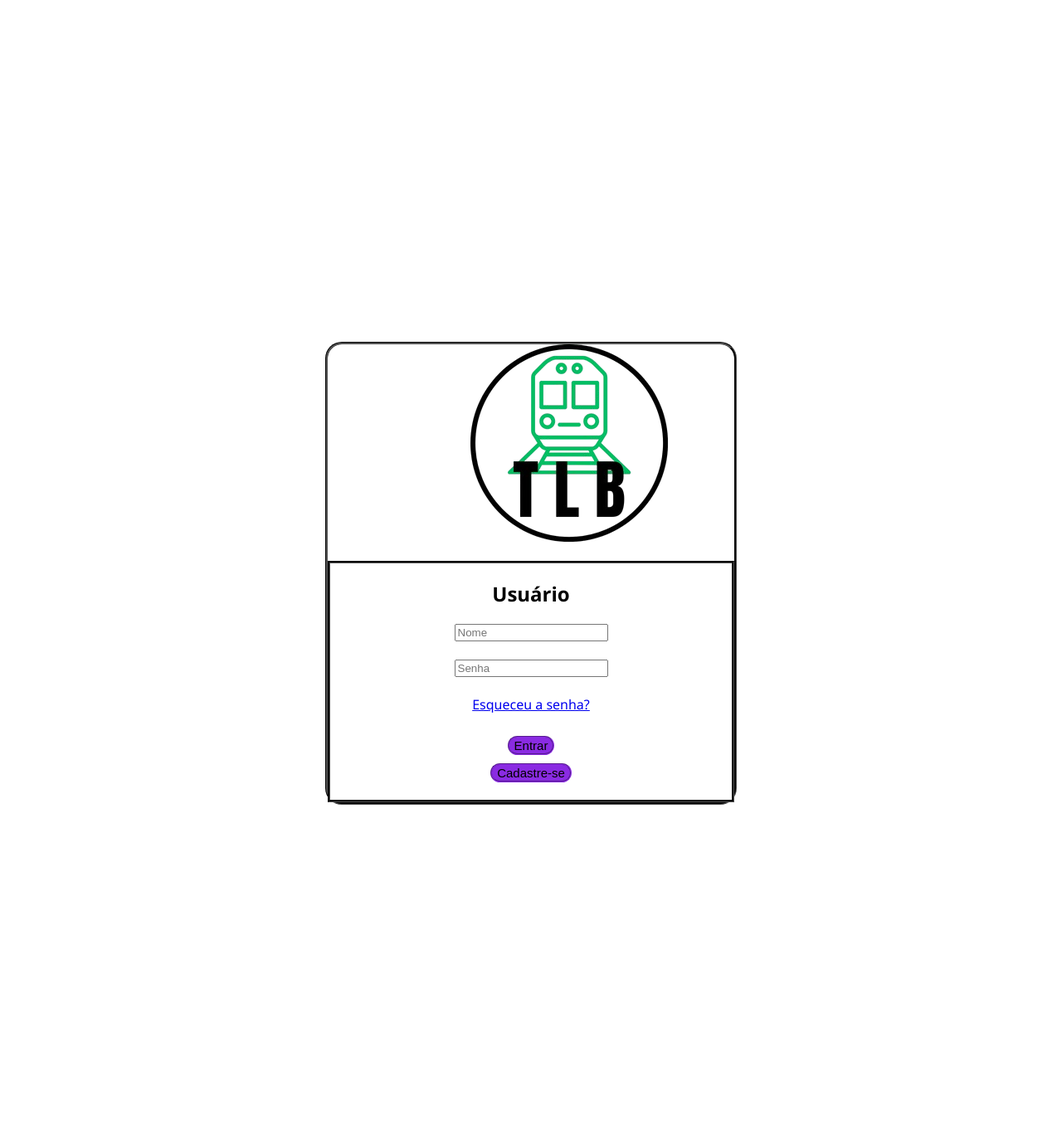
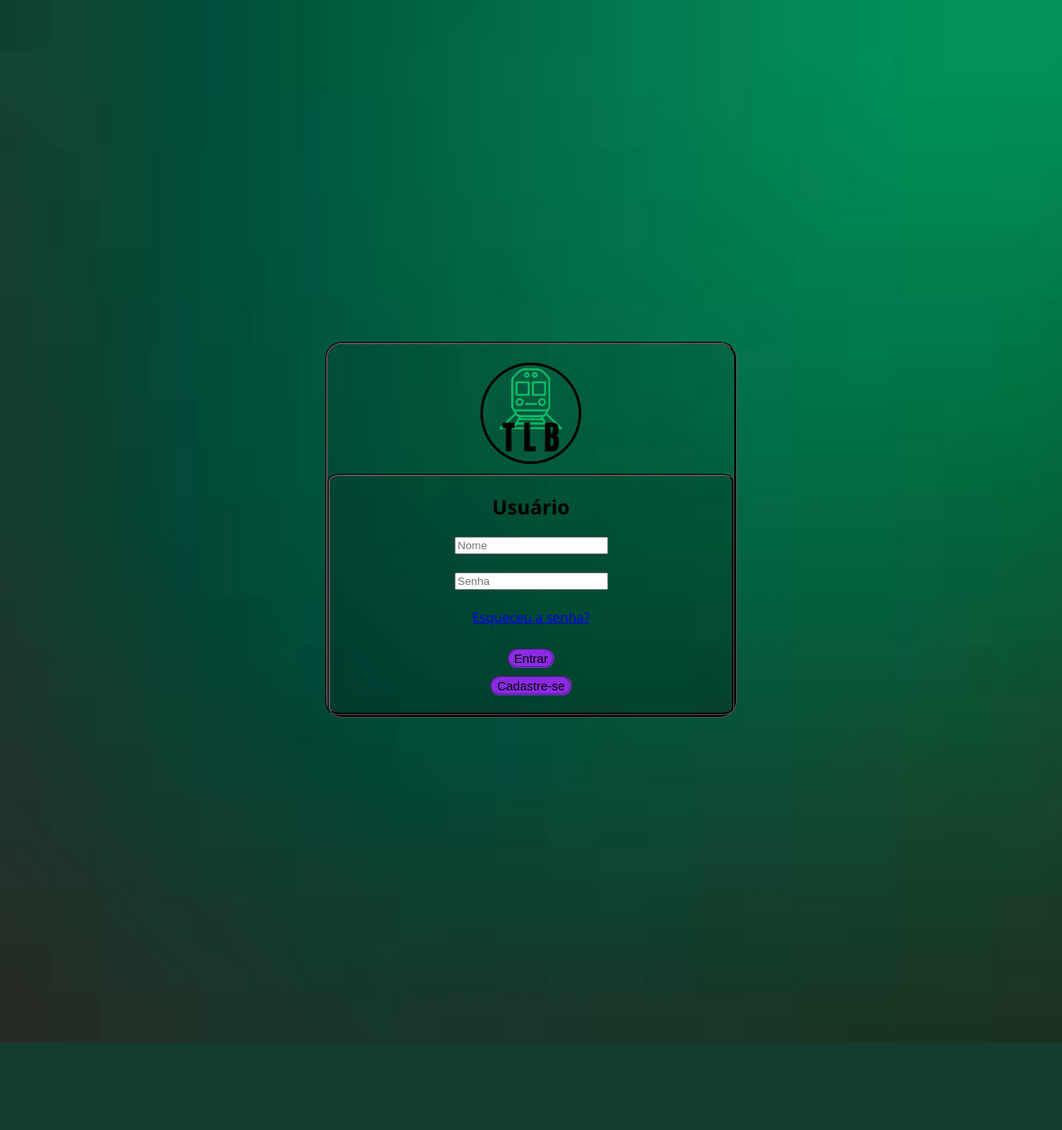
Before and after one commit to ArthurVoit/AplicativoTLB, a PHP site: page /tela-login/Login.html in a window 1280 px wide. Shown: the whole page at 83% size. After the commit the page ends 1257 px from the top, so only its background shows below. Run offline with PHP 8.4, Linux system fonts and the light colour scheme.

Commit message:
add - Tela login dahora

```diff
--- a/tela-login/Login.html
+++ b/tela-login/Login.html
@@ -8,7 +8,8 @@
     <title>telaLogin</title>
 </head>
 <body>
-    <div id="login">
+    <div id="login" align="center">
+        <br>
         <img id="ImgLogin" src="imagens/TLB_-_SA_Tecnico-removebg-preview (2).png" alt="">
         <div class="usuariosenha">
             <h2>Usuário</h2>
@@ -18,7 +19,7 @@
                 <br>
                 <br>
                 <label for="senha"></label>
-                <input type="text" placeholder="Senha" id="senha" name="senha" required>
+                <input type="password" placeholder="Senha" id="senha" name="senha" required>
                 <br>
                 <br>
                 <a href="esqueceu.html">Esqueceu a senha?</a>
--- a/tela-login/styleLogin.css
+++ b/tela-login/styleLogin.css
@@ -2,6 +2,9 @@
 body {
     padding: 30%;
     font-family: 'Segoe UI', Tahoma, Geneva, Verdana, sans-serif;
+    background-image: url(imagens/transferir.png);
+    background-repeat: no-repeat;
+    background-size: cover;
 }
 
 div {
@@ -11,7 +14,8 @@ div {
 
 
 .usuariosenha{
-    background-color: white;
+    background: rgba(0, 0, 0, 0.1);
+    border-radius: 3%;
 }
 
 #login{
@@ -20,6 +24,7 @@ div {
     margin-top: 20px;
     justify-content: center;
     align-items: center;
+    background: rgba(0, 0, 0, 0.1);
 }
 .usuariosenha{
     text-align: center;
@@ -44,6 +49,5 @@ div {
     text-align: center;
 }
 #ImgLogin{
-    align-items: center;
-    padding-left: 35%;
+    width: 25%;
 }
```
